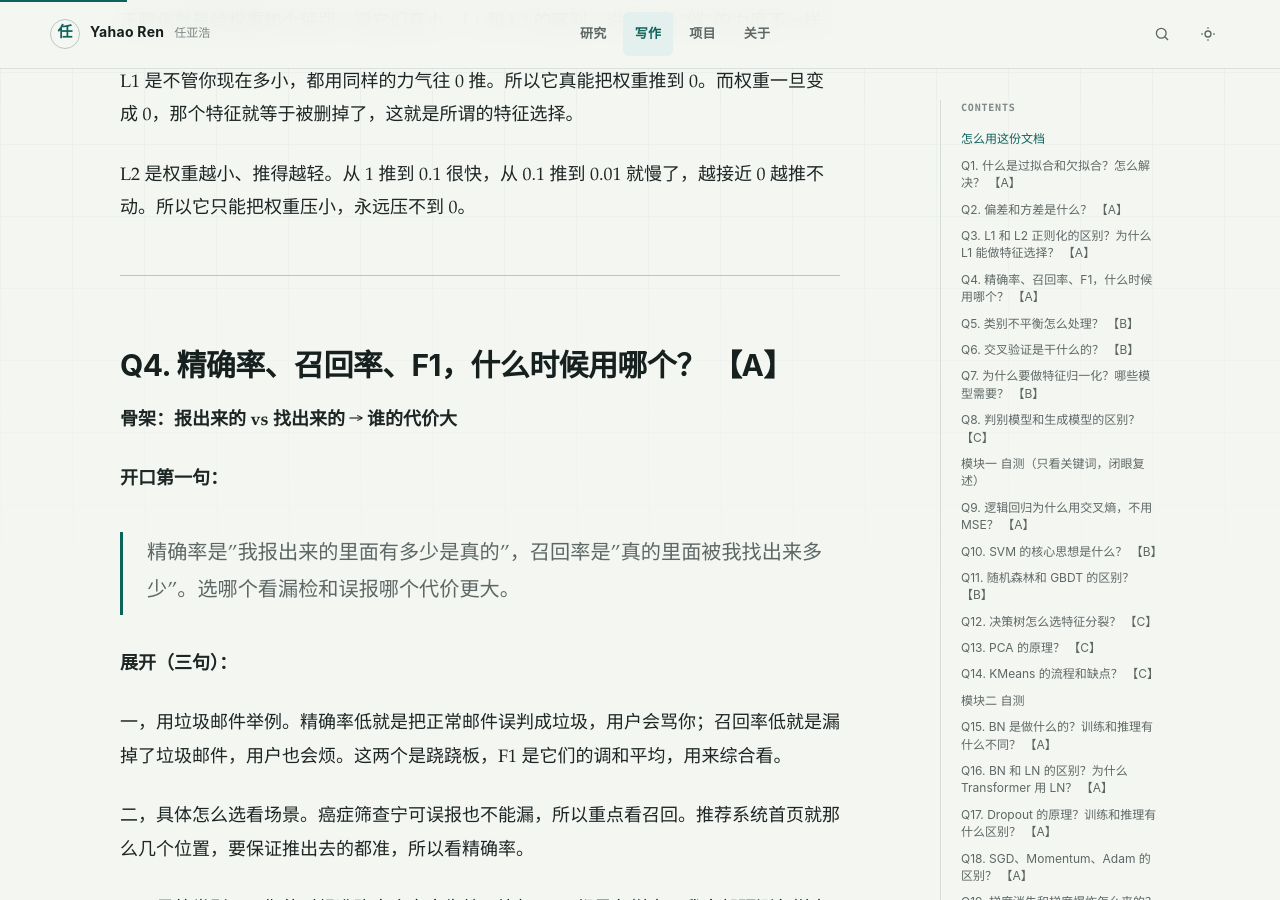
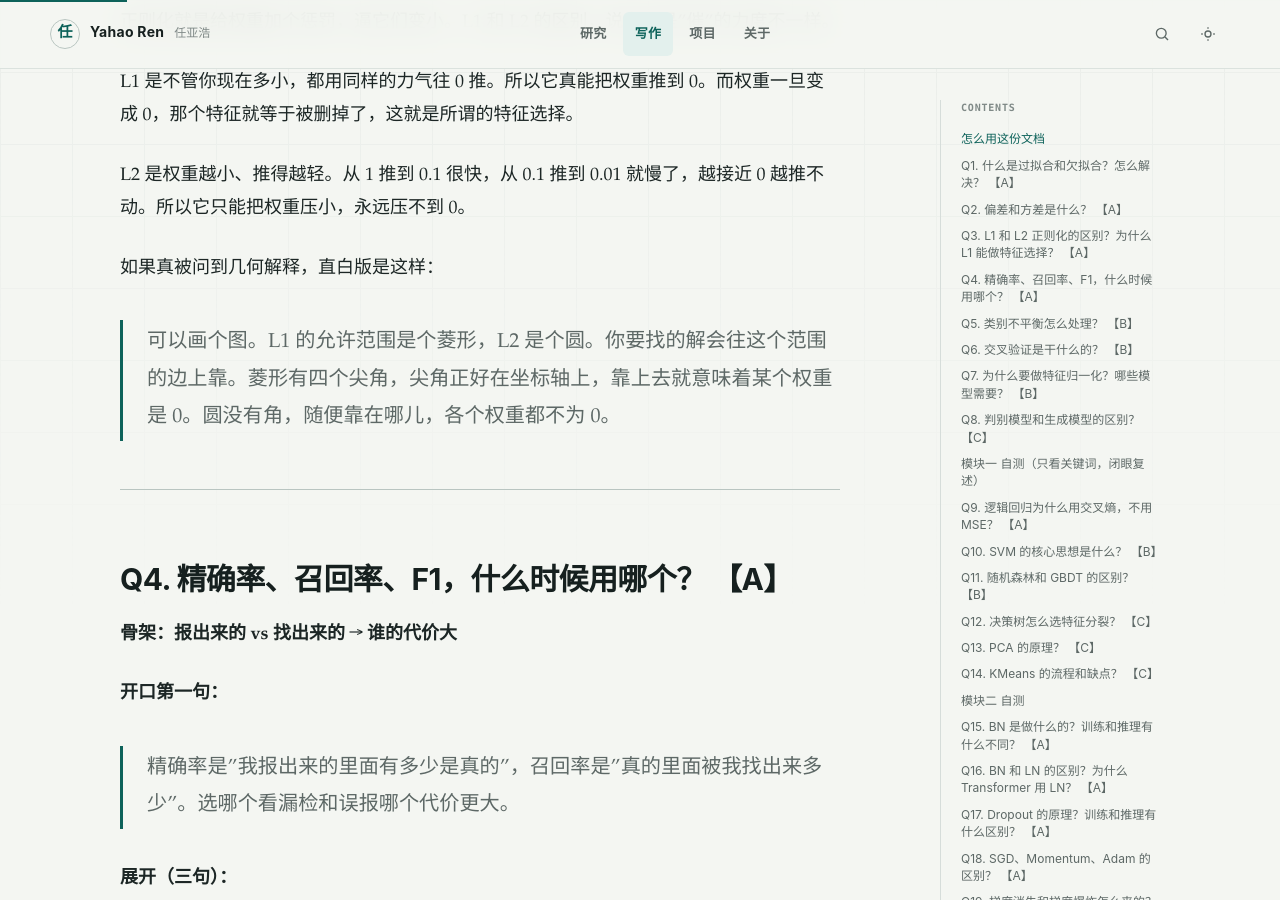
Before and after one commit to YahaoRen/yahaoren.github.io, a Jekyll site: the page built from _notes/机器学习 深度学习 面试背诵版.md, in a window 1280 px wide and 900 px high, scrolled down 3608 px. Built offline with Jekyll 4.4.1, drawn with Linux system fonts in a browser that asks for light colours.

Commit message:
vault backup: 2026-08-30 15:24:00

```diff
--- a/_notes/机器学习 深度学习 面试背诵版.md
+++ b/_notes/机器学习 深度学习 面试背诵版.md
@@ -95,6 +95,10 @@ published: true
 L1 是不管你现在多小，都用同样的力气往 0 推。所以它真能把权重推到 0。而权重一旦变成 0，那个特征就等于被删掉了，这就是所谓的特征选择。
 
 L2 是权重越小、推得越轻。从 1 推到 0.1 很快，从 0.1 推到 0.01 就慢了，越接近 0 越推不动。所以它只能把权重压小，永远压不到 0。
+
+如果真被问到几何解释，直白版是这样：
+
+> 可以画个图。L1 的允许范围是个菱形，L2 是个圆。你要找的解会往这个范围的边上靠。菱形有四个尖角，尖角正好在坐标轴上，靠上去就意味着某个权重是 0。圆没有角，随便靠在哪儿，各个权重都不为 0。
 
 ---
 
```
